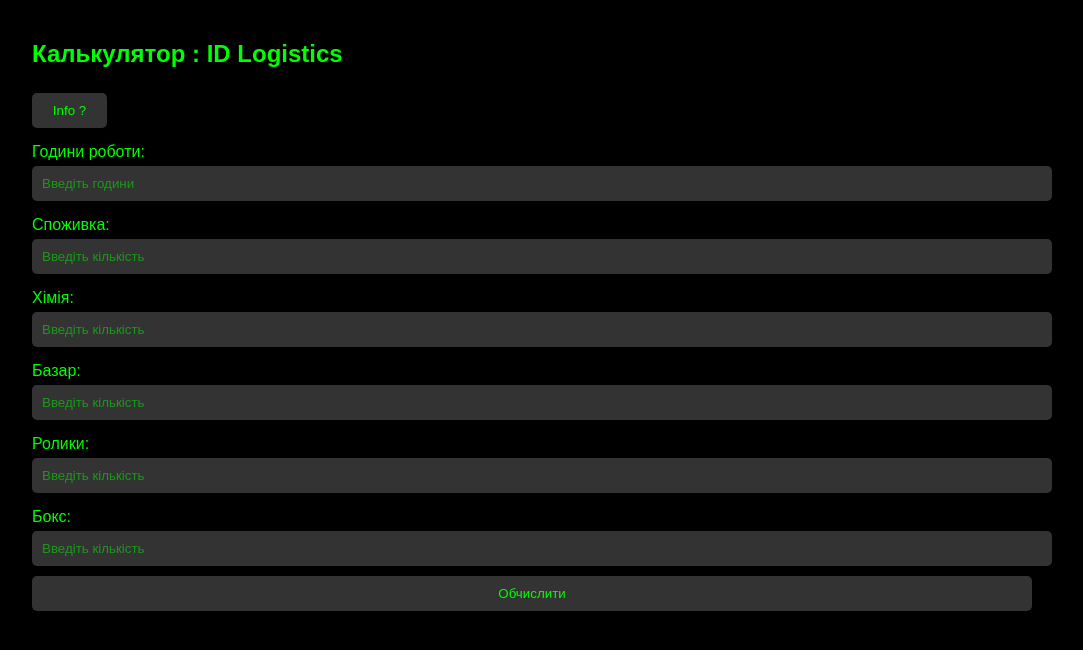
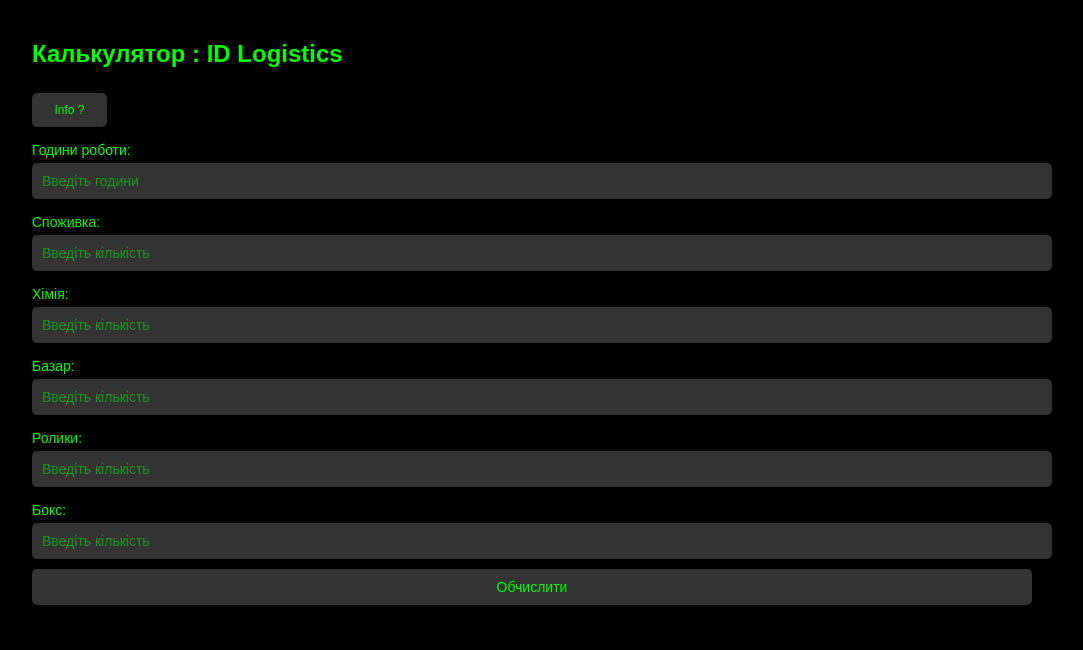
Before and after one commit to IDL35/Calculator, a plain HTML site: page Calculator.html in a window 1280 px wide. Shown: the whole page, without its empty margins (108-1191 px from the left). Drawn offline with Linux system fonts and the light colour scheme.

Commit message:
Update styles.css

```diff
--- a/styles.css
+++ b/styles.css
@@ -5,6 +5,7 @@
     max-width: 1000px;
     margin: 0 auto;
     padding: 20px;
+    font-size: 16px; /* Default font size for body text */
 }
 
 input,
@@ -16,6 +17,7 @@
     color: #0f0;
     border: none;
     border-radius: 5px;
+    font-size: 14px; /* Font size for input and button */
 }
 
 input::placeholder {
@@ -32,17 +34,20 @@
     font-weight: bold;
     margin-top: 15px;
     color: rgb(255, 0, 0);
+    font-size: 18px; /* Larger font for result */
 }
 
 label {
     margin-top: 10px;
     display: block;
+    font-size: 14px; /* Font size for labels */
 }
 
 .info {
     padding: 10px;
     margin: 5px 0;
     width: 75px;
+    font-size: 12px; /* Smaller font size for info boxes */
 }
 
 /* Sidebar styles */
@@ -58,6 +63,7 @@
     transition: left 0.3s;
     padding: 1rem;
     box-shadow: 2px 0 5px rgba(0, 0, 0, 0.5);
+    font-size: 14px; /* Font size for sidebar content */
 }
 
 .sidebar.open {
```
